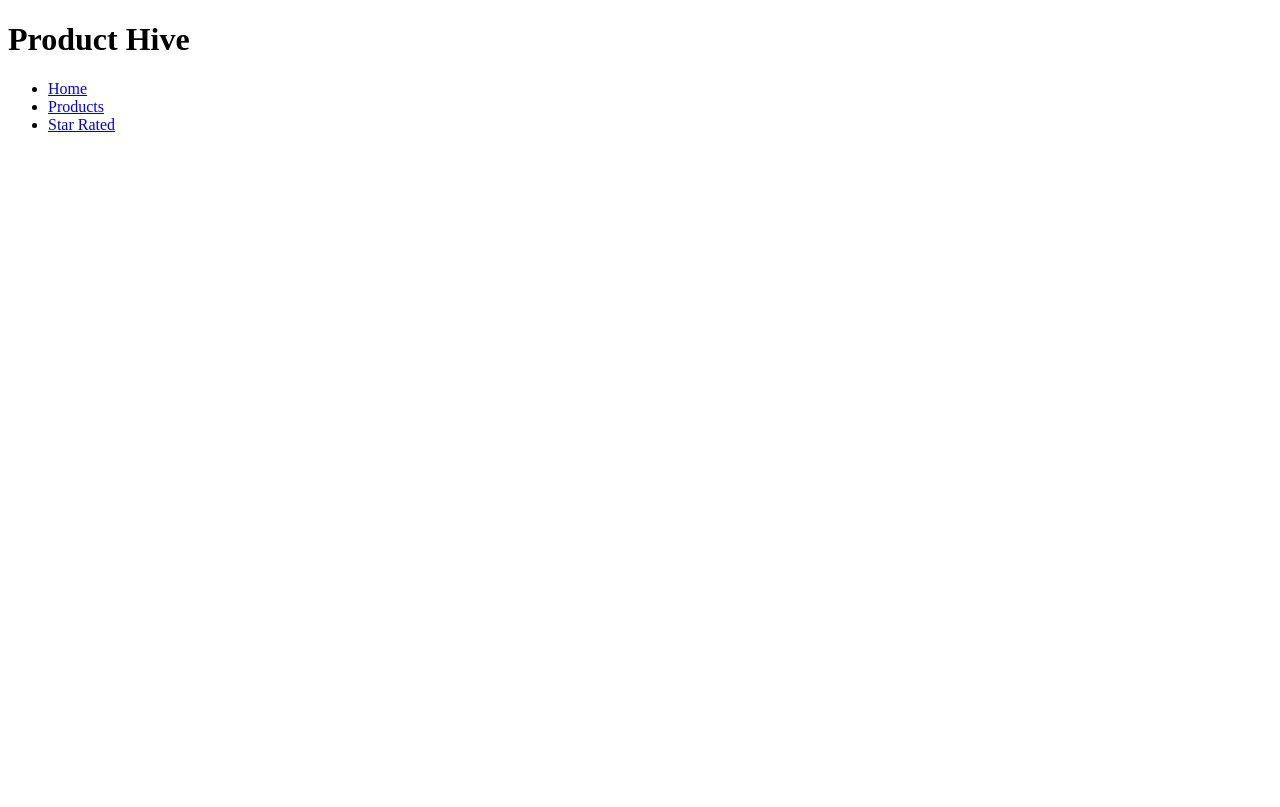
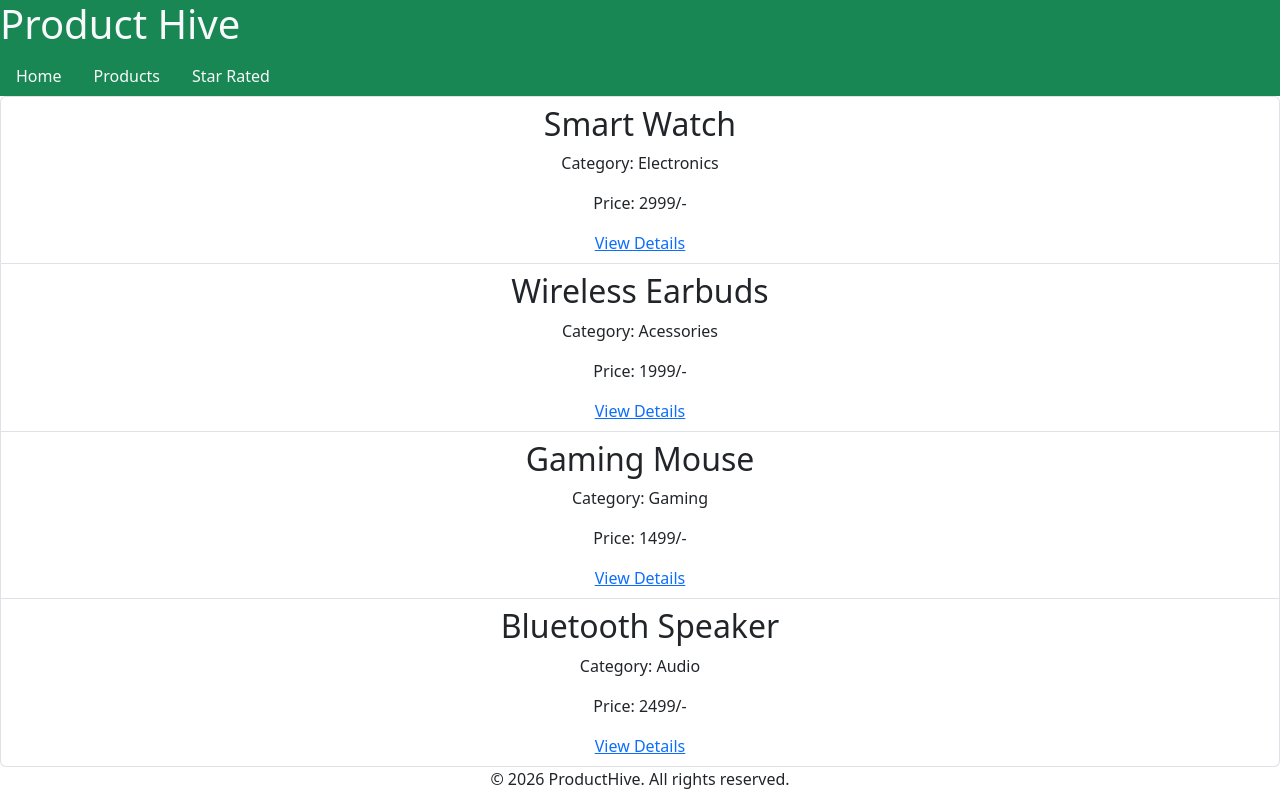
Before and after one commit to ShreyaSharma2008/Product-Hive, a website: page products.html in a window 1280 px wide. Drawn offline with nearby package versions, Linux system fonts and the light colour scheme.

Commit message:
Designing Products Page

```diff
--- a/products.html
+++ b/products.html
@@ -4,17 +4,49 @@
     <meta charset="UTF-8">
     <meta name="viewport" content="width=device-width, initial-scale=1.0">
     <title>Product Hive | Products</title>
+    <link href="https://cdn.jsdelivr.net/npm/bootstrap@5.3.8/dist/css/bootstrap.min.css" rel="stylesheet" integrity="sha384-sRIl4kxILFvY47J16cr9ZwB07vP4J8+LH7qKQnuqkuIAvNWLzeN8tE5YBujZqJLB" crossorigin="anonymous">
 </head>
 <body>
-    <header>
-        <h1>Product Hive</h1>
-        <nav>
-          <ul>
-            <li><a href="index.html">Home</a></li>
-            <li><a href="products.html">Products</a></li>
-            <li><a href="star-rated.html">Star Rated</a></li>
-          </ul>
-        </nav>
-      </header>
+  <header class="bg-success text-light">
+    <h1>Product Hive</h1>
+    <nav>
+      <ul class="nav">
+        <li class="nav-item"><a href="index.html" class="nav-link text-light">Home</a></li>
+        <li class="nav-item"><a href="products.html" class="nav-link text-light">Products</a></li>
+        <li class="nav-item"><a href="star-rated.html" class="nav-link text-light">Star Rated</a></li>
+      </ul>
+    </nav>
+  </header>
+      <main class="text-center">
+        <ul class="list-group">
+          <li class="list-group-item">
+            <h2>Smart Watch</h2>
+            <p> Category: Electronics</p>
+            <p>Price: 2999/-</p>
+            <a href="details.html?id=1">View Details</a>
+          </li>
+          <li class="list-group-item">
+            <h2>Wireless Earbuds</h2>
+            <p> Category: Acessories</p>
+            <p>Price: 1999/-</p>
+            <a href="details.html?id=2">View Details</a>
+          </li>
+          <li class="list-group-item">
+            <h2>Gaming Mouse</h2>
+            <p> Category: Gaming</p>
+            <p>Price: 1499/-</p>
+            <a href="details.html?id=3">View Details</a>
+          </li>
+          <li class="list-group-item">
+            <h2>Bluetooth Speaker</h2>
+            <p> Category: Audio</p>
+            <p>Price: 2499/-</p>
+            <a href="details.html?id=4">View Details</a>
+          </li>
+        </ul>
+      </main>
+      <footer class="text-center">
+        <p>&copy; 2026 ProductHive. All rights reserved.</p>
+      </footer>
 </body>
 </html>
```
Also changed, not shown: details.html (+11 -10 lines), index.html (+11 -9 lines), star-rated.html (+11 -10 lines).
